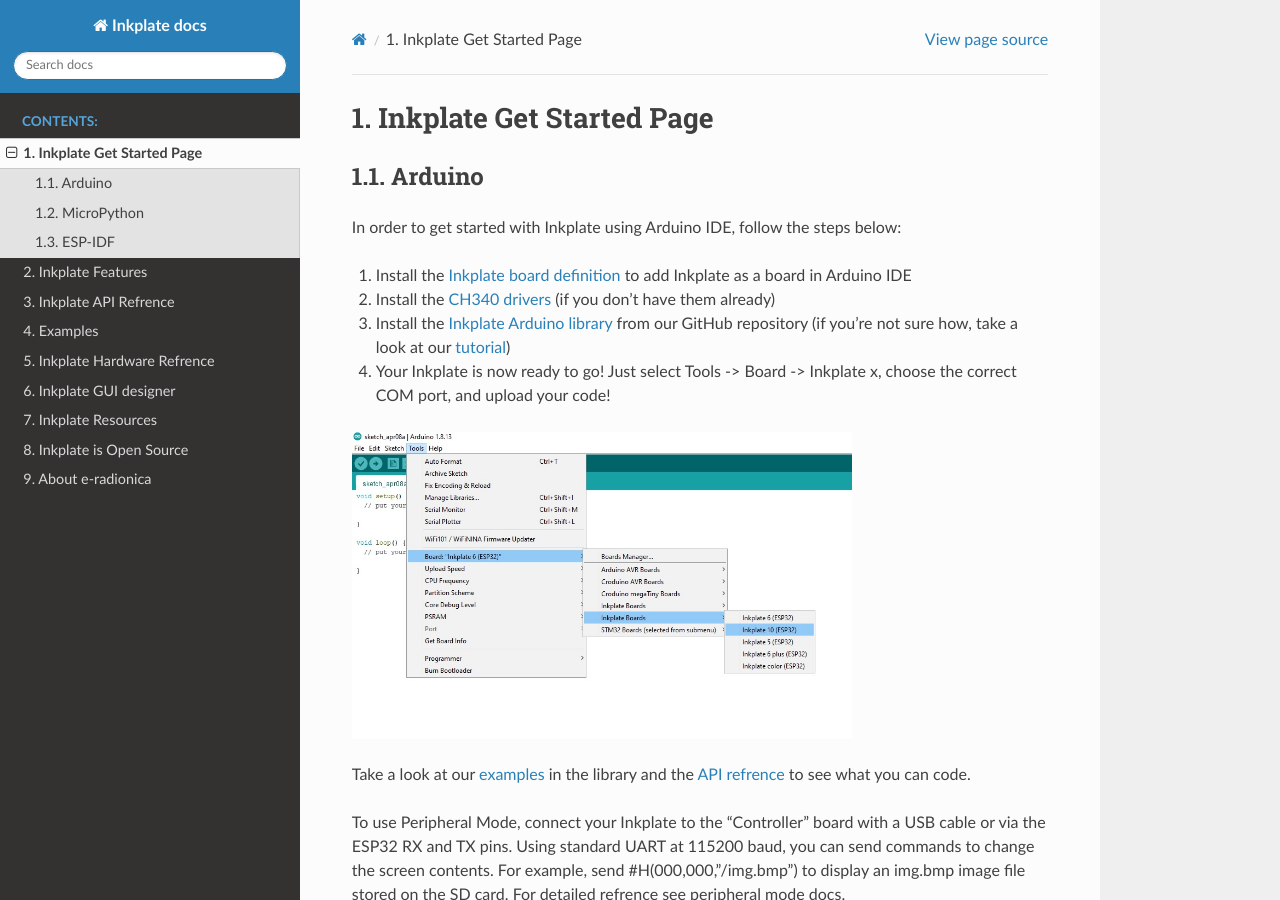
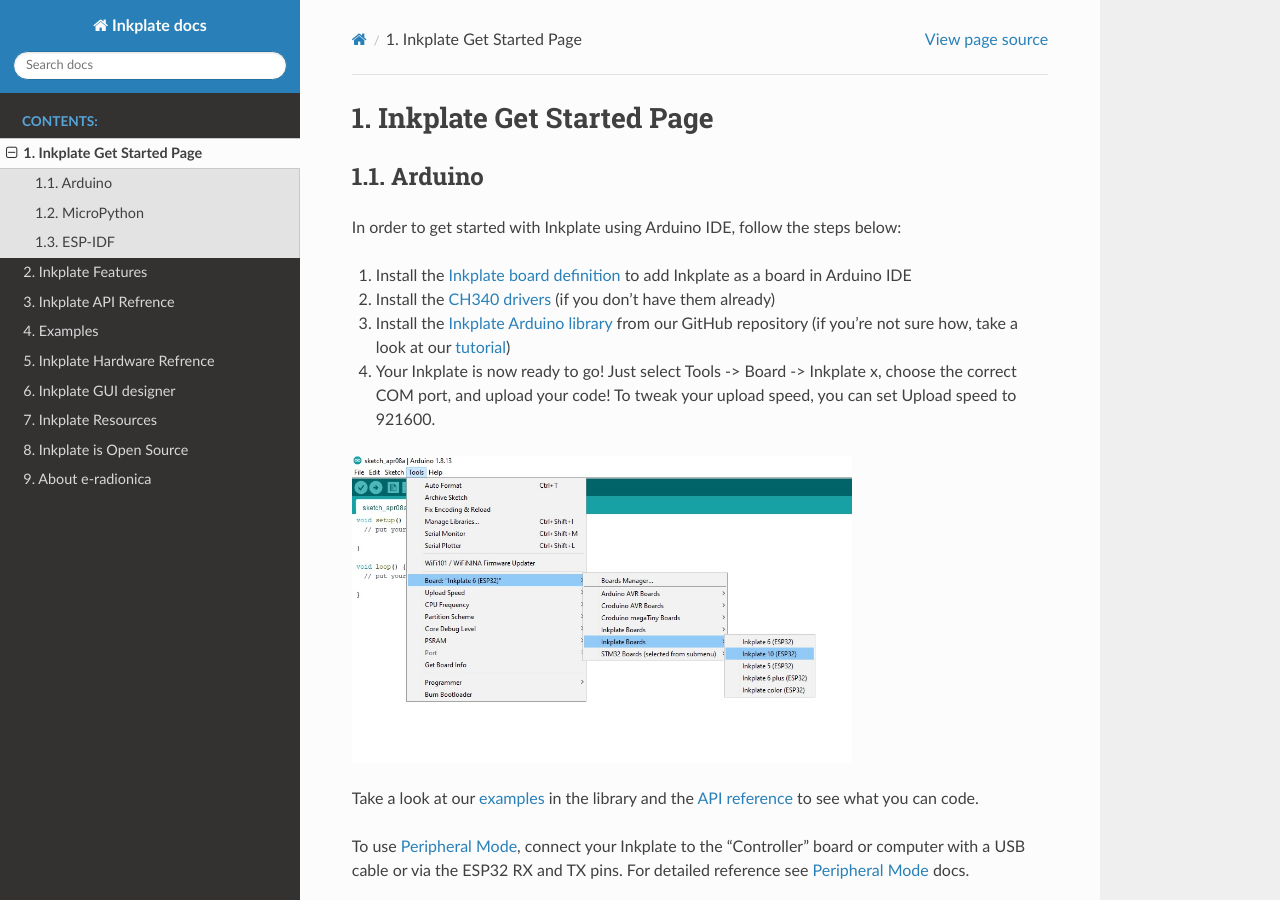
Before and after one commit to SolderedElectronics/Inkplate-documentation, a Sphinx documentation site: the page built from source/get-started.rst, in a window 1280 px wide and 900 px high. Built offline with Sphinx 7.4.7 and the Read the Docs theme 2.0.0, drawn with Linux system fonts in a browser that asks for light colours.

Commit message:
Get started minimal changes

```diff
--- a/source/get-started.rst
+++ b/source/get-started.rst
@@ -9,17 +9,14 @@
 #. Install the `Inkplate board definition <https://github.com/e-radionicacom/Croduino-Board-Definitions-for-Arduino-IDE>`_ to add Inkplate as a board in Arduino IDE
 #. Install the `CH340 drivers <https://e-radionica.com/en/blog/ch340-driver-installation-croduino-basic3-nova2/>`_ (if you don't have them already)
 #. Install the `Inkplate Arduino library <https://github.com/e-radionicacom/Inkplate-Arduino-library>`_ from our GitHub repository (if you're not sure how, take a look at our `tutorial <https://e-radionica.com/en/blog/arduino-library/#Kako%20instaliraty%20library?>`_)
-#. Your Inkplate is now ready to go! Just select Tools -> Board -> Inkplate x, choose the correct COM port, and upload your code!
+#. Your Inkplate is now ready to go! Just select Tools -> Board -> Inkplate x, choose the correct COM port, and upload your code! To tweak your upload speed, you can set Upload speed to 921600.
 
 .. image:: images/BoardSelection.jpg
     :width: 500
 
-Take a look at our `examples <examples.html>`_ in the library and the `API refrence <api-refrence.html>`_ to see what you can code.
+Take a look at our `examples <examples.html>`_ in the library and the `API reference <api-refrence.html>`_ to see what you can code.
 
-To use Peripheral Mode, connect your Inkplate to the "Controller" board with a USB cable or via the ESP32 RX and TX pins.
-Using standard UART at 115200 baud, you can send commands to change the screen contents.
-For example, send #H(000,000,"/img.bmp") to display an img.bmp image file stored on the SD card.
-For detailed refrence see peripheral mode docs.
+To use `Peripheral Mode <peripheral-mode.html>`_, connect your Inkplate to the "Controller" board or computer with a USB cable or via the ESP32 RX and TX pins. For detailed reference see `Peripheral Mode <peripheral-mode.html>`_ docs.
 
 MicroPython
 -----------
```
Also changed, not shown: 1 other file.
